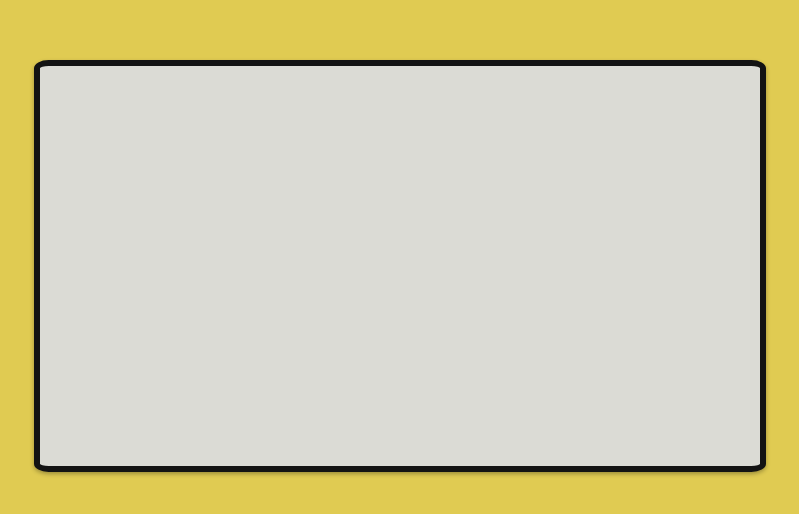
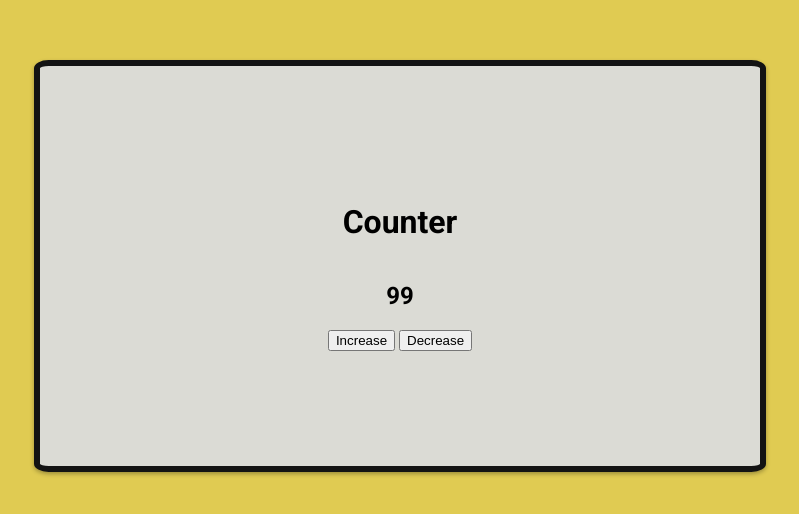
Before and after one commit to Tally2014/WebDev-Practice5-AddSubNumbers, a plain HTML site: page index.html in a window 1280 px wide. Shown: the part 134-648 px from the top of the page, without its empty margins (240-1039 px from the left). Drawn offline with Linux system fonts and the light colour scheme.

Commit message:
Add elements in HTML and center them in CSS

```diff
--- a/index.html
+++ b/index.html
@@ -9,9 +9,15 @@
 </head>
 <body>
   <div class="container">
-
+    <div class="content">
+      <h1>Counter</h1>
+      <h2>99</h2>
+      <div>
+        <button>Increase</button>
+        <button>Decrease</button>
+      </div>
+    </div>
   </div>
-
   <script src="script.js"></script>
 </body>
 </html>
--- a/style.css
+++ b/style.css
@@ -23,5 +23,12 @@ body {
     box-shadow: 0 2px 4px rgba(0, 0, 0, 0.3);
     border: 6px solid #131313;
     border-radius: 2%;
+  }
 
+  .content {
+    display: flex;
+    justify-content: center; /* Horizontally center the elements */
+    align-items: center; /* Vertically center the elements */
+    height: 100vh; /* Set the height of the container to the full viewport height */
+    flex-direction: column; /* Add this line to stack elements vertically */
   }
```
